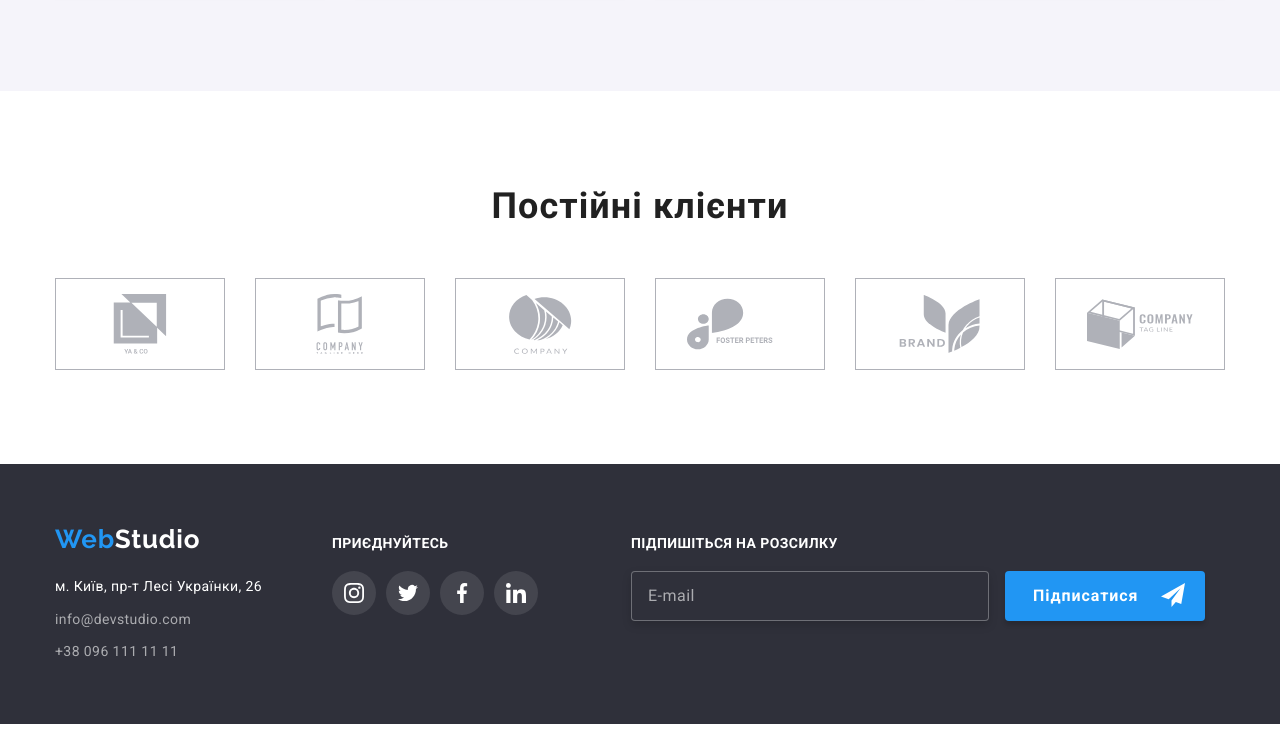
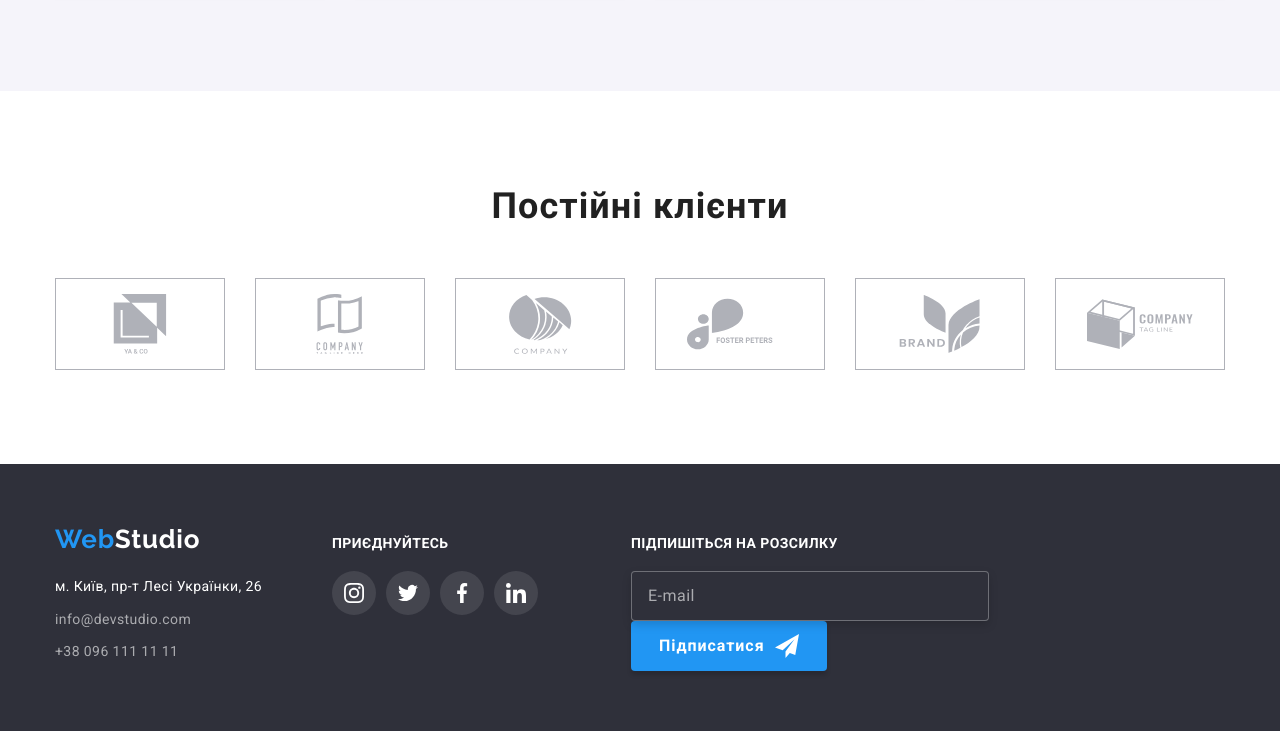
Before and after one commit to AndriiMurchk/goit-markup-hw-06, a plain HTML site: page index.html in a window 1280 px wide. Shown: the part 2217-2948 px from the top of the page. Drawn offline with nearby package versions, Linux system fonts and the light colour scheme.

Commit message:
после проверки

```diff
--- a/css/styles.css
+++ b/css/styles.css
@@ -682,9 +682,11 @@ color:var(--accent-color);
 
 
 .form-submit {
-    position: relative;
 
-    padding-left: 28px;
+    display: flex;
+    align-items: center;
+    padding: 10px 28px;
+
     padding-top: 10px;
     padding-bottom: 10px;
 
@@ -697,8 +699,7 @@ color:var(--accent-color);
     color: #FFFFFF;
     background-color: var(--accent-color);
 
-    min-width:200px;
-    height: 50px;
+
     box-shadow: 0px 4px 4px rgba(0, 0, 0, 0.15);
     border-radius: 4px;
     border: none;
@@ -706,12 +707,9 @@ color:var(--accent-color);
 }
 
 .form-submit-icon {
-    position: absolute;
-    top: 0;
-    right: 8px;
-    transform: translate(-50%, 50%);
+    margin-left: 10px;
+}
 
-}
 
 
 
@@ -905,8 +903,8 @@ color:var(--accent-color);
 
 .btn-modal {
     position:absolute;
-    top: 0;
-    right: 0;
+    top: 8px;
+    right: 8px;
 
     width: 30px;
     height: 30px;
@@ -916,9 +914,6 @@ color:var(--accent-color);
     border: 1px solid rgba(0, 0, 0, 0.1);
     border-radius: 50%;
     background-color: var(--primary-white-color);
-
-    margin: 8px;
-
 
 }
 
@@ -1012,7 +1007,6 @@ color:var(--accent-color);
 .modal-form-comment {
     width: 100%;
     height: 120px;
-    margin-bottom: 20px;
     padding: 15px;
     resize:none;
     border: 1px solid rgba(33, 33, 33, 0.2);
@@ -1037,6 +1031,7 @@ color:var(--accent-color);
     display: flex;
     align-items: center;
     margin-bottom: 30px;
+    margin-top: 20px;
 }
 
 /* .modal-form-checkbox { -------------------------Скрыть оригтнальный чекбокс, но без подсказк
@@ -1096,7 +1091,5 @@ color:var(--accent-color);
     letter-spacing: 0.06em;
     border: transparent;
     text-align: center;
-    min-width:200px;
-    height: 50px;
     box-shadow: 0px 4px 4px rgba(0, 0, 0, 0.15);
 }
--- a/index.html
+++ b/index.html
@@ -314,7 +314,7 @@
         </div>
         <div class="form-email">
             <p class="form-email-title">підпишіться на розсилку</p>
-            <div class-form-email-wraper>
+            <div class="form-email-wraper">
                 <input
             type="email"
             placeholder="E-mail"
```
